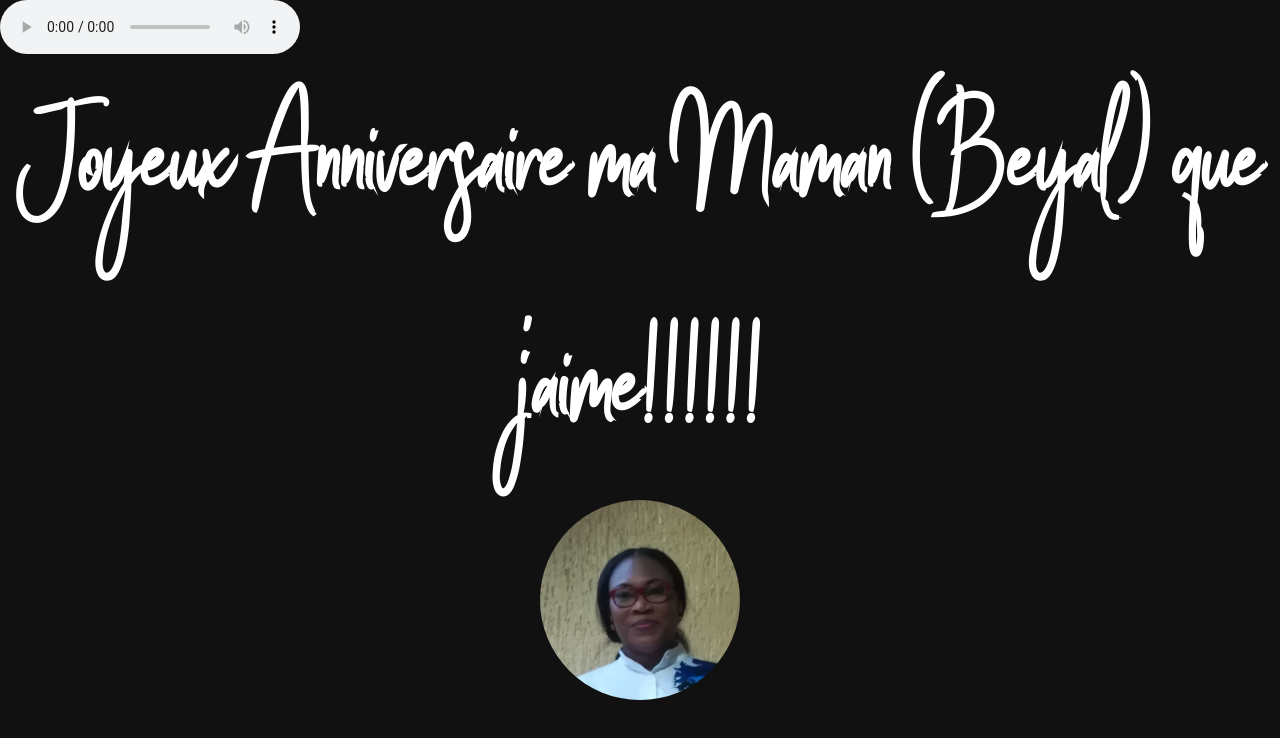
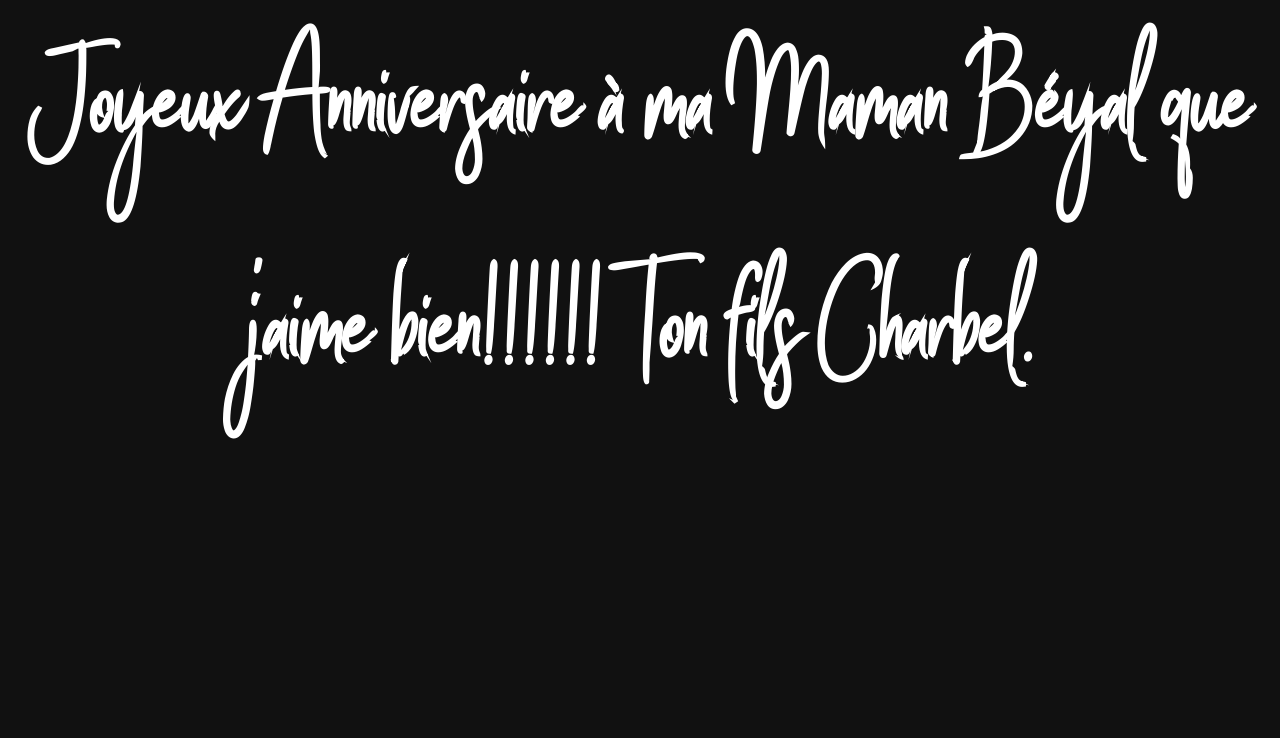
Before and after one commit to 1bananasplit/Anniv-mom-2022, a plain HTML site: page index.html in a window 1280 px wide. Drawn offline with Linux system fonts and the light colour scheme; files whose address does not match are found by name.

Commit message:
Add files via upload

```diff
--- a/index.html
+++ b/index.html
@@ -2,23 +2,29 @@
 <html lang="fr">
     <head>
         <meta charset="UTF-8">
-        <title>Joyeux anniversaire Maman</title>
-        <link rel="icon" href="heart.png">
+        <title>Joyeux Anniversaire  Maman Beyal</title>
+        <link rel="icon" href="images/heart.png">
         <link rel="stylesheet" href="style.css">
         <link rel="preonnect" href="https://fonts.googleapis.com">
     </head>
     <body>
-        <img src="mom-face.jpg" class="mom-face"></img>
-        <audio autoplay preload="auto" src="Music/musique.mp3" controls loop></audio>
+       <div class="head">
+        <!-- <img class="celine" src="images/celine.jpg" alt=""> -->
         <h1>
-            Joyeux Anniversaire ma Maman (Beyal) que j'aime!!!!!! <style>
+            Joyeux Anniversaire à ma Maman Béyal que j'aime bien!!!!!!
+            Ton fils Charbel.
+
+            <style>
                 @import url('https://fonts.googleapis.com/css2?family=Dancing+Script&family=Oswald:wght@300&display=swap');
                 </style>
         </h1>
+    </div>
+
         <script>
          document.addEventListener("mousemove" , function(e){
              let body = document.querySelector("body");
              let heart = document.createElement("span");
+
              let x = e.offsetX;
                 let y = e.offsetY;
                 heart.style.left = x+"px";
@@ -29,7 +35,7 @@
                 heart.style.height = 20 + size+"px"
 
              let transformValue = Math.random() * 360;
-                heart.style.transform = "rotate("+ transformValue +"deg)";
+             heart.style.transform = "rotate"+ transformValue +"deg";
 
                 body.appendChild(heart);
 
@@ -38,6 +44,7 @@
 
              },1000)
          })
+
         </script>
     </body>
 </html>
--- a/style.css
+++ b/style.css
@@ -18,20 +18,24 @@ h1{
     font-family: 'stay_classy_sldtregular';
 
 }
+
+.celine{
+    width: 200px;
+    height: 200px;
+
+}
+
+.head{
+    display: flex;
+    align-items:center ;
+    justify-content:center ;
+}
+
 body{
     min-height: 100vh;
     background: #111;
     overflow: hidden;
 
-}
-.mom-face{
-    position: absolute;
-    border-radius: 50%;
-    top: 75%;
-    left: 50%;
-    transform: translate(-50%,-50%);
-    width: 200px;
-    height: 200px;
 }
 span{
     position: absolute;
@@ -54,7 +58,7 @@ span::before{
     position: absolute;
     width: 100%;
     height: 100%;
-    background: url(heart.png);
+    background: url(./images/heart.png);
     background-size: cover;
     animation: moveShape 1s linear infinite;
 }
```
Also changed, not shown: app.js (added, +22 -0 lines), Celine.jpg (added), images/celine.jpg (added), images/heart.png (added), images/miel.png (added), 2 other files. Lines whose indentation alone changed are shown as unchanged.
